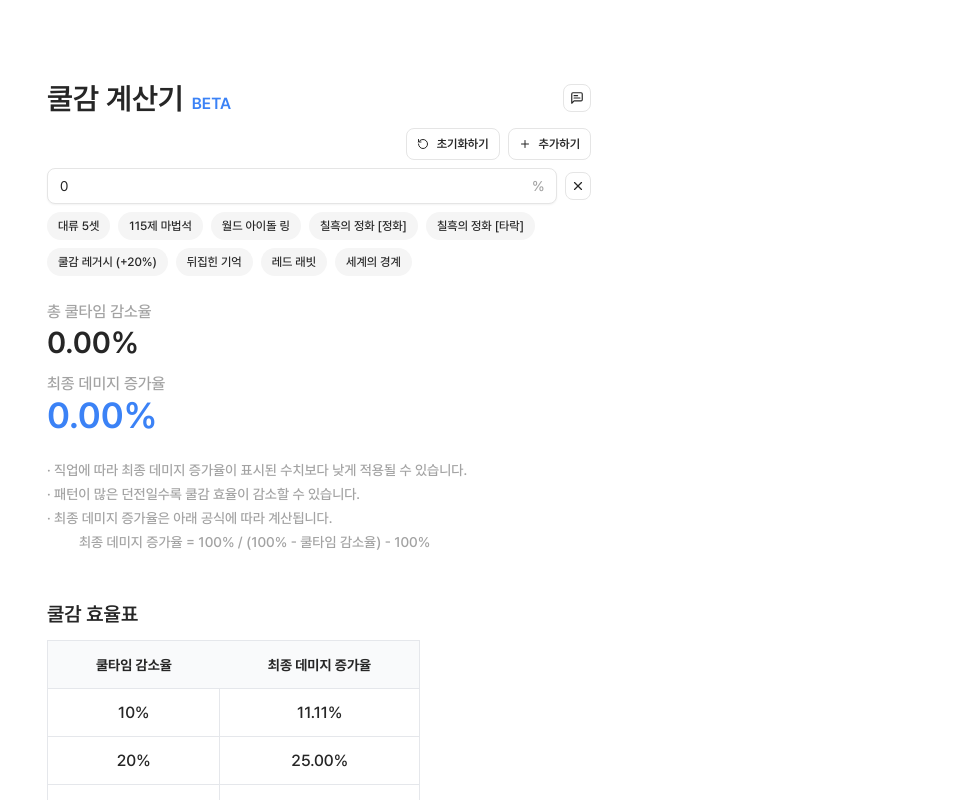
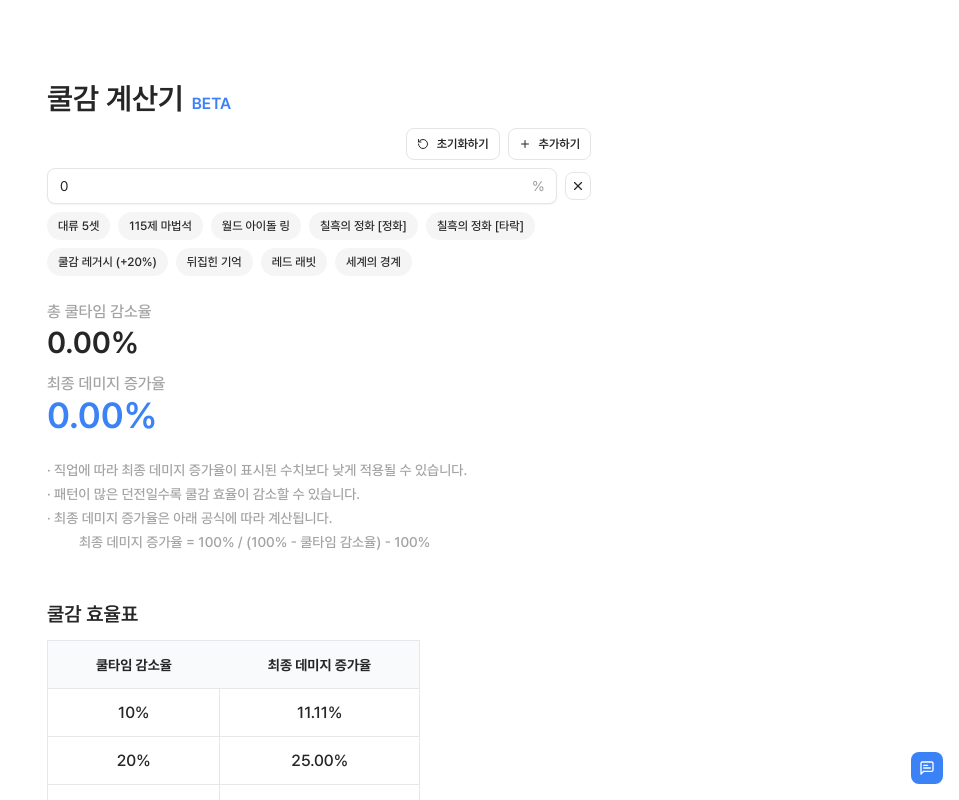
Before and after one commit to nononcrust/cooldown-converter, a Next.js app: page / in a window 1280 px wide. Shown: the top 800 px of the page, without its empty margins (321-1280 px from the left). Built offline with nearby package versions, Linux system fonts and the light colour scheme.

Commit message:
UI 수정

```diff
--- a/src/app/page.tsx
+++ b/src/app/page.tsx
@@ -28,6 +28,7 @@ import { Dialog } from "@/components/ui/dialog";
 import { useInput } from "@/hooks/use-input";
 import { useFeedback } from "@/hooks/use-feedback";
 import { useDialog } from "@/hooks/use-dialog";
+import { cn } from "@/lib/utils";
 
 export default function Home() {
   const fieldArray = useFieldArray({
@@ -212,8 +213,13 @@ const Feedback = () => {
   return (
     <Dialog open={dialog.isOpen} onOpenChange={dialog.onOpenChange}>
       <Dialog.Trigger asChild>
-        <IconButton size="xsmall" aria-label="피드백 남기기" variant="outlined">
-          <MessageSquareTextIcon size={14} />
+        <IconButton
+          className={cn("fixed right-4 bottom-4", dialog.isOpen && "invisible")}
+          size="small"
+          aria-label="피드백 남기기"
+          variant="primary"
+        >
+          <MessageSquareTextIcon size={16} />
         </IconButton>
       </Dialog.Trigger>
       <Dialog.Content className="flex flex-col w-[480px]" animation="slide">
```
